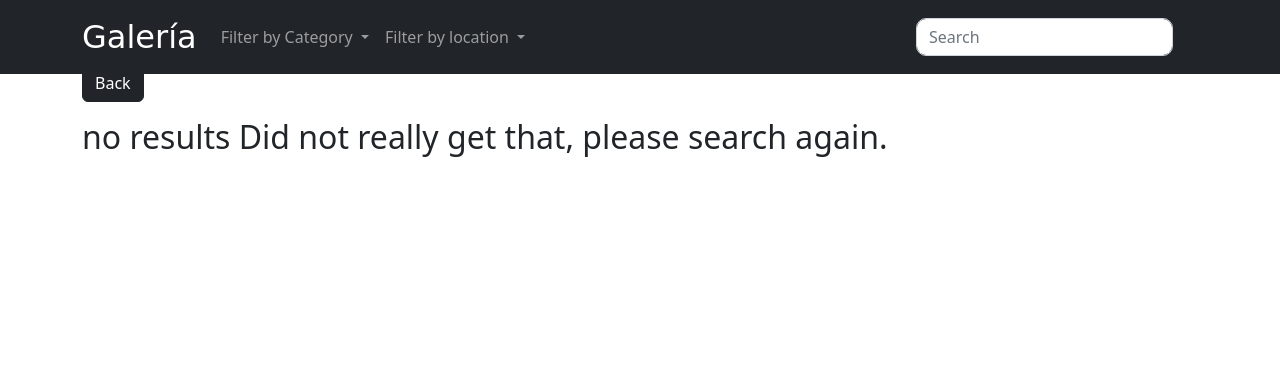
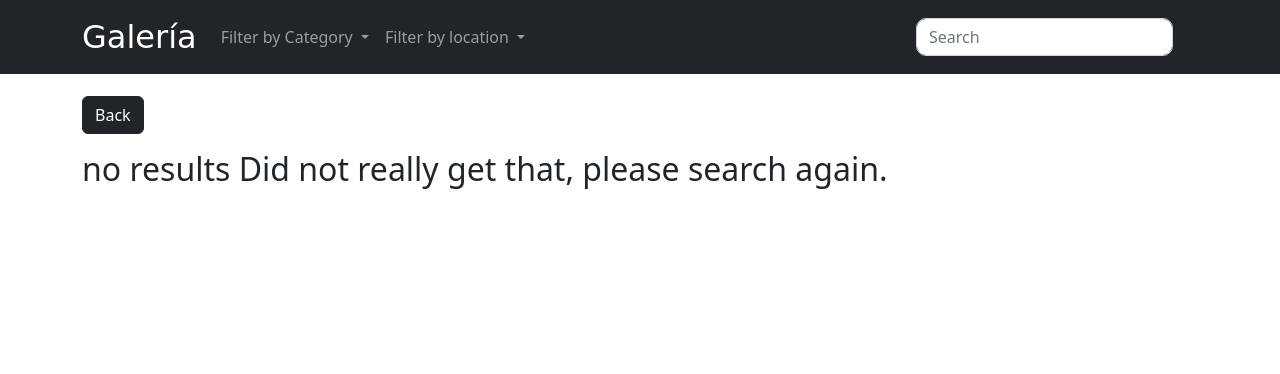
Before and after one commit to leonkae/Galer-a, a Django app: page /search/ in a window 1280 px wide. Shown: the top 374 px of the page. Run offline with Django 4.2, Linux system fonts and the light colour scheme; some web fonts are replaced.

Commit message:
added db items and ultered templates

```diff
--- a/gallery/templates/gallery/search.html
+++ b/gallery/templates/gallery/search.html
@@ -2,9 +2,9 @@
 
 <!-- conatiner  -->
 <div class="container">
-  <a href="{%url 'gallery' %}" class="btn btn-dark my-3">Back</a>
+  <a href="{%url 'gallery' %}" class="btn btn-dark mt-5 my-3">Back</a>
 
-<!-- actual search actions -->
+  <!-- actual search actions -->
   <div class="row">
     {% if gallery %}
     <h2>found {{gallery|length}} of searched {{message}}</h2>
@@ -13,7 +13,7 @@
     {% endif %}
   </div>
 
-<!-- after search displayed -->
+  <!-- after search displayed -->
   <div>
     {% for image in images %}
     <div class="col-md-4">
```
Also changed, not shown: db.sqlite3, media/media/crumpled-black-paper-texture-free-photo.jpg (added).
